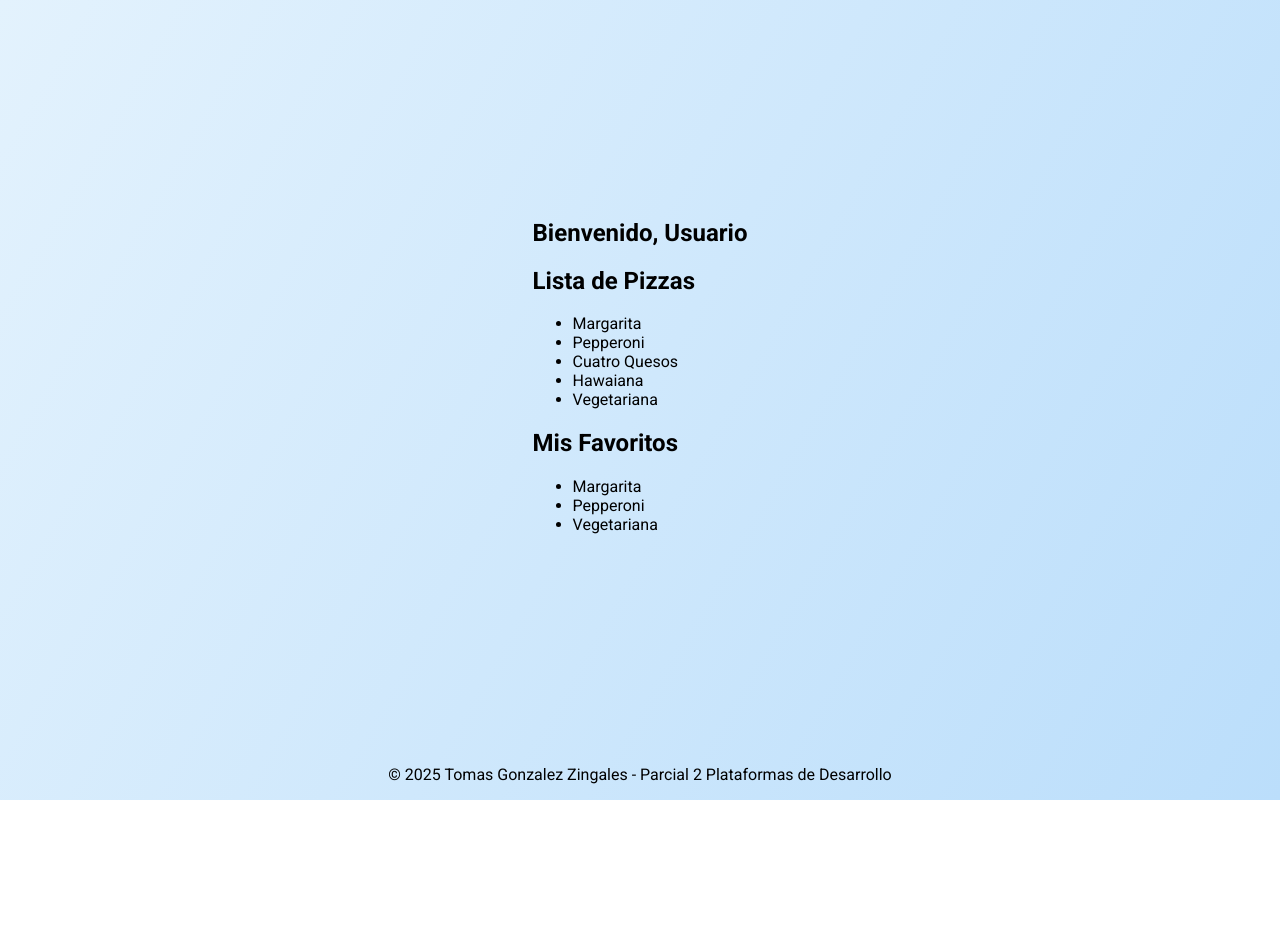
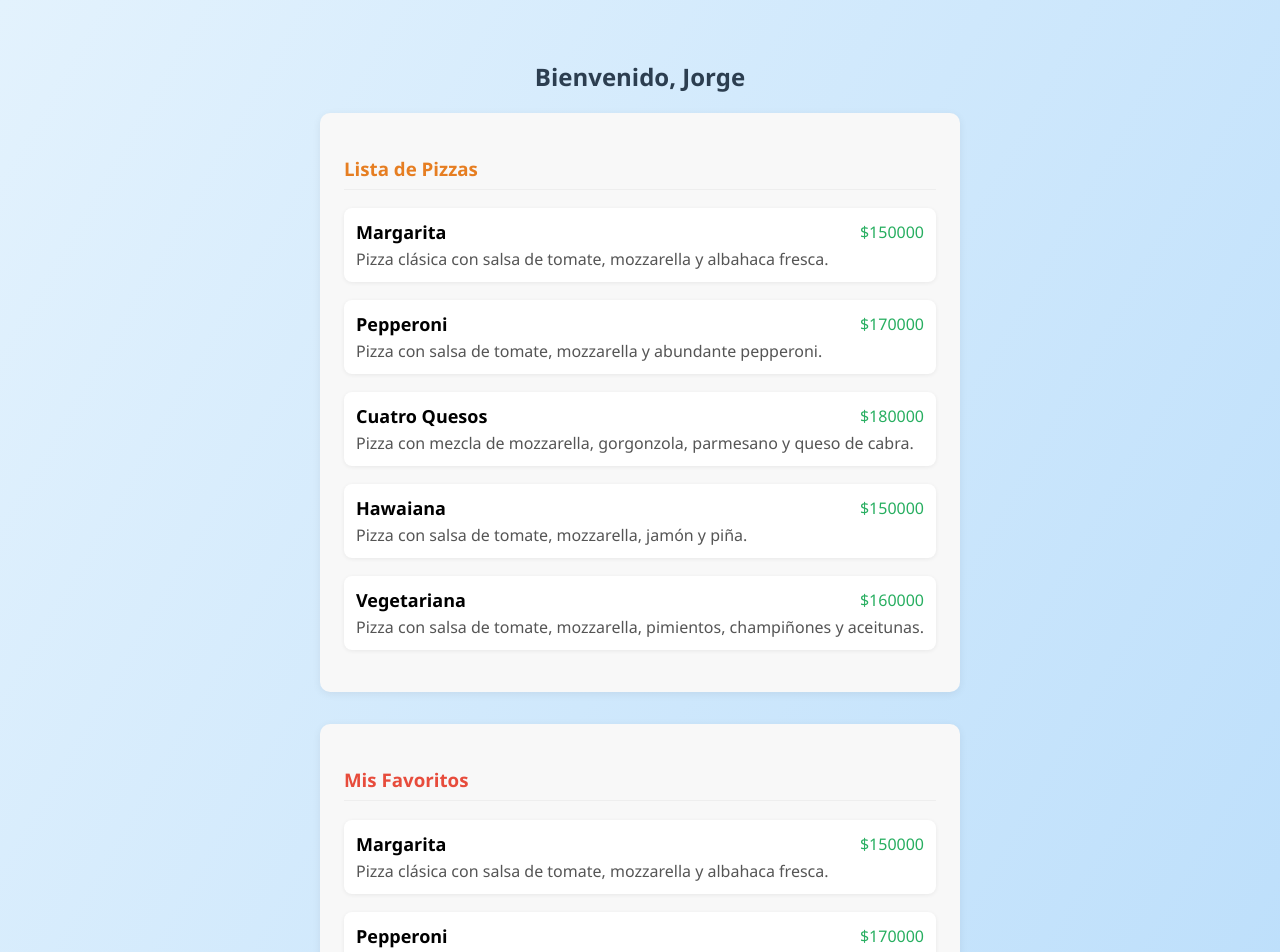
Before and after one commit to Tgonzdv/Plataformas-de-Desarrollo---TGONZ, a React (Create React App) app: page /user in a window 1280 px wide. Shown: the top 952 px of the page. Before the commit the page ends 800 px from the top, so only its background shows below. Built offline with nearby package versions, Linux system fonts and the light colour scheme.

Commit message:
armando pantalla cliente

```diff
--- a/src/Components/UserHome.jsx
+++ b/src/Components/UserHome.jsx
@@ -11,33 +11,49 @@ export default function UserHome() {
   const pizzas = PizzasData;
 
   return (
+    <div style={{ maxWidth: 700, margin: "40px auto", fontFamily: "Segoe UI, Arial, sans-serif" }}>
+      <h2 style={{ textAlign: "center", color: "#2c3e50" }}>Bienvenido, Jorge</h2>
 
-
-
-    <div>
-
-
-      <h2>Bienvenido, Usuario</h2>
-
-      <h2>Lista de Pizzas</h2>
-      <ul>
-        {pizzas.map((pizza, idx) => (
-          <li key={idx}>{pizza.nombre}</li>
-        ))}
-      </ul>
-
-      <h2>Mis Favoritos</h2>
-      {favoritos.length === 0 ? (
-        <p>No tienes favoritos.</p>
-      ) : (
-        <ul>
-          {favoritos.map((nombre, idx) => (
-            <li key={idx}>{nombre}</li>
+      <section style={{ background: "#f8f8f8", borderRadius: 10, padding: 24, marginBottom: 32, boxShadow: "0 2px 8px #0001" }}>
+        <h3 style={{ color: "#e67e22", borderBottom: "1px solid #eee", paddingBottom: 8 }}>Lista de Pizzas</h3>
+        <ul style={{ listStyle: "none", padding: 0 }}>
+          {pizzas.map((pizza, idx) => (
+            <li key={idx} style={{ marginBottom: 18, padding: 12, borderRadius: 8, background: "#fff", boxShadow: "0 1px 4px #0001" }}>
+              <div style={{ display: "flex", justifyContent: "space-between", alignItems: "center" }}>
+                <span style={{ fontWeight: 600, fontSize: 18 }}>{pizza.nombre}</span>
+                <span style={{ color: "#27ae60", fontWeight: 500 }}>${pizza.precio}</span>
+              </div>
+              <div style={{ color: "#555", marginTop: 4 }}>{pizza.descripcion}</div>
+            </li>
           ))}
         </ul>
-      )}
+      </section>
 
-
+      <section style={{ background: "#f8f8f8", borderRadius: 10, padding: 24, boxShadow: "0 2px 8px #0001" }}>
+        <h3 style={{ color: "#e74c3c", borderBottom: "1px solid #eee", paddingBottom: 8 }}>Mis Favoritos</h3>
+        {favoritos.length === 0 ? (
+          <p style={{ color: "#888", fontStyle: "italic" }}>No tienes favoritos.</p>
+        ) : (
+          <ul style={{ listStyle: "none", padding: 0 }}>
+            {favoritos.map((nombre, idx) => {
+              const pizza = pizzas.find(p => p.nombre === nombre);
+              return (
+                <li key={idx} style={{ marginBottom: 18, padding: 12, borderRadius: 8, background: "#fff", boxShadow: "0 1px 4px #0001" }}>
+                  <div style={{ display: "flex", justifyContent: "space-between", alignItems: "center" }}>
+                    <span style={{ fontWeight: 600, fontSize: 18 }}>{nombre}</span>
+                    {pizza && (
+                      <span style={{ color: "#27ae60", fontWeight: 500 }}>${pizza.precio}</span>
+                    )}
+                  </div>
+                  {pizza && (
+                    <div style={{ color: "#555", marginTop: 4 }}>{pizza.descripcion}</div>
+                  )}
+                </li>
+              );
+            })}
+          </ul>
+        )}
+      </section>
     </div>
   );
 }
```
